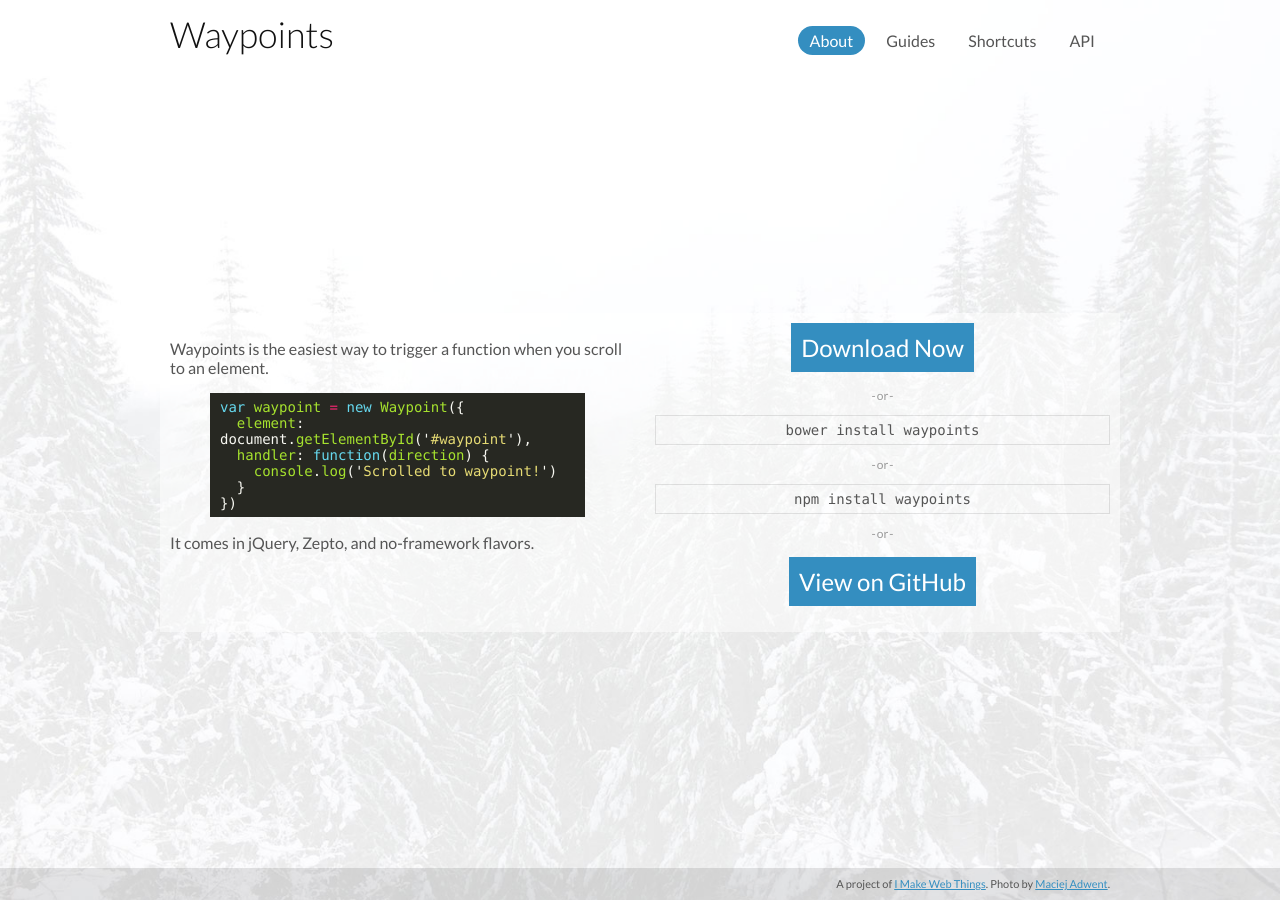
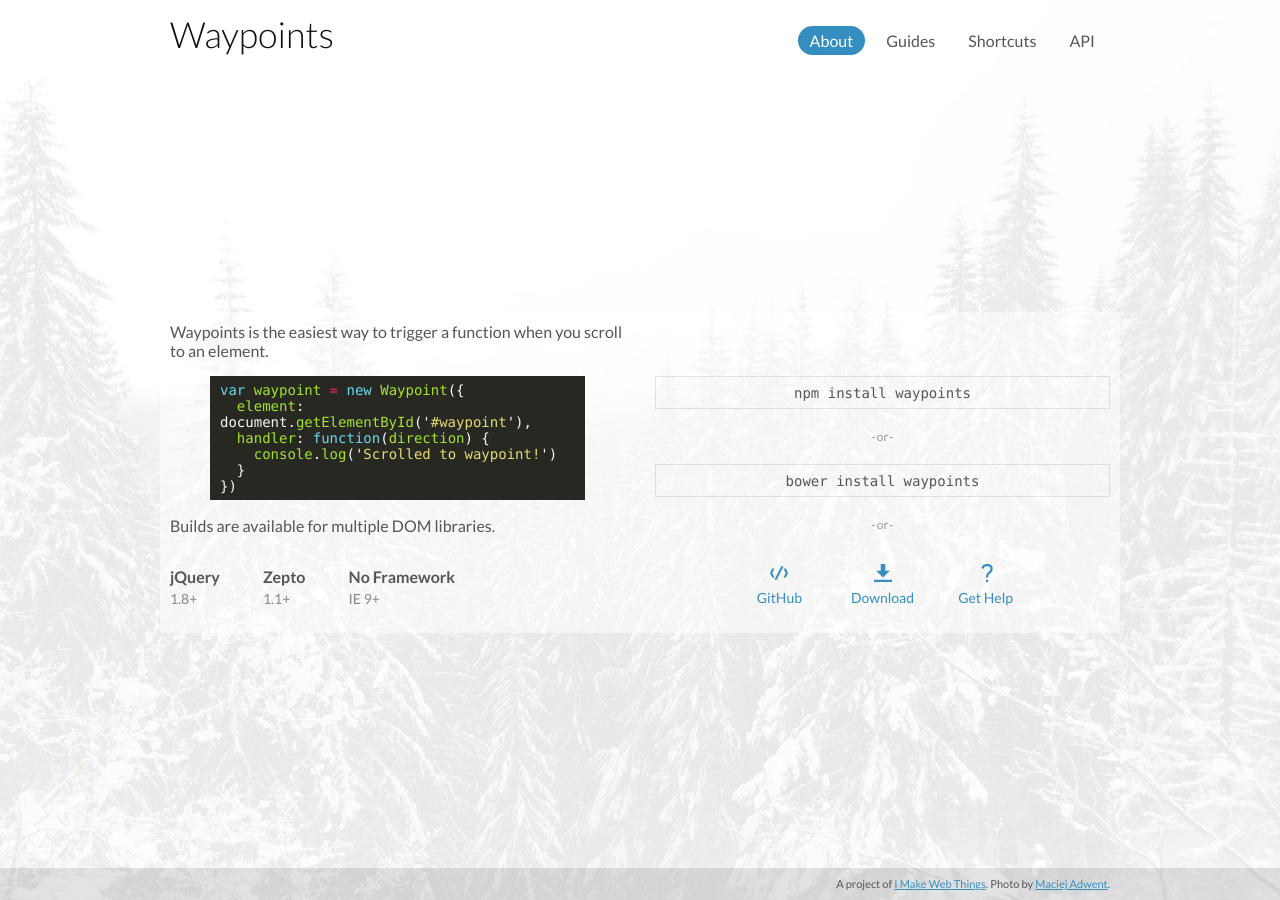
Before and after one commit to imakewebthings/waypoints, a Jekyll site: the page built from index.html, in a window 1280 px wide. Built offline with Jekyll 4.4.1, drawn with Linux system fonts in a browser that asks for light colours; nearby versions of some CDN libraries.

Commit message:
About page fixes

```diff
--- a/_scss/_monokai.scss
+++ b/_scss/_monokai.scss
@@ -1,6 +1,6 @@
 .highlight { background: rgb(39,40,34); color: #f8f8f2; }
 .highlight + .highlight { border-top:1px solid rgba(255,255,255,.3); }
-.highlight pre { white-space:pre-wrap; }
+.highlight pre { white-space:pre-wrap; word-wrap:break-word; }
 .highlight pre code { white-space:pre-wrap; padding:0; }
 .highlight .hll { background-color: #49483e }
 .highlight .c { color: #75715e } /* Comment */
--- a/css/styles.css
+++ b/css/styles.css
@@ -510,7 +510,8 @@
   border-top: 1px solid rgba(255, 255, 255, 0.3); }
 
 .highlight pre {
-  white-space: pre-wrap; }
+  white-space: pre-wrap;
+  word-wrap: break-word; }
 
 .highlight pre code {
   white-space: pre-wrap;
@@ -777,16 +778,60 @@
 .or {
   color: #999;
   font-size: 12px;
-  margin: 12px 0; }
+  margin: 20px 0; }
   .or:before, .or:after {
     content: '-';
     padding: 0 1px; }
 
 .one-liner {
-  border: 1px solid rgba(0, 0, 0, 0.1); }
+  border: 1px solid rgba(0, 0, 0, 0.1);
+  padding-top: 8px;
+  padding-bottom: 7px; }
 
-.download p:first-child, .introduction p:first-child {
+.introduction p:first-child {
   margin-top: 0; }
+
+.about-links {
+  list-style: none;
+  padding: 0;
+  margin-top: 32px; }
+  .about-links > li {
+    display: inline-block; }
+  .about-links a {
+    display: block;
+    text-decoration: none;
+    font-size: 14px;
+    width: 100px; }
+    .about-links a span {
+      display: block;
+      margin-top: 4px; }
+    .about-links a:hover svg {
+      fill: #68a42b; }
+  .about-links svg {
+    width: 18px;
+    height: 18px;
+    fill: #348ec0; }
+
+.flavor-requirements {
+  list-style: none;
+  padding: 0;
+  display: inline-block; }
+  .flavor-requirements > li {
+    display: inline-block;
+    padding-left: 40px;
+    font-size: 14px;
+    color: #888; }
+    .flavor-requirements > li:first-child {
+      padding-left: 0; }
+  .flavor-requirements span {
+    display: block;
+    font-size: 16px;
+    font-weight: bold;
+    padding-bottom: 4px;
+    color: #555; }
+  .flavor-requirements .jquery svg {
+    width: 120px;
+    height: 30px; }
 
 @media (min-width: 660px) {
   .introduction {
@@ -797,9 +842,8 @@
   .download {
     float: right;
     width: 50%;
-    padding-left: 15px; }
-  .introduction p:first-child {
-    margin-top: 16px; } }
+    padding-left: 15px;
+    padding-top: 54px; } }
 
 .notifications {
   position: fixed;
--- a/index.html
+++ b/index.html
@@ -16,15 +16,48 @@
 })
 {% endhighlight %}
 
-    <p>It comes in jQuery, Zepto, and no-framework flavors.</p>
+    <p>Builds are available for multiple DOM libraries.</p>
+
+    <ul class="flavor-requirements">
+      <li>
+        <span>jQuery</span>
+        1.8+
+      </li>
+      <li>
+        <span>Zepto</span>
+        1.1+
+      </li>
+      <li>
+        <span>No Framework</span>
+        IE 9+
+      </li>
+    </ul>
   </section>
   <section class="download">
-    <p><a href="https://github.com/imakewebthings/waypoints/zipball/latest" class="large-button">Download Now</a></p>
+    <pre class="one-liner"><code>npm install waypoints</code></pre>
     <p class="or">or</p>
     <pre class="one-liner"><code>bower install waypoints</code></pre>
     <p class="or">or</p>
-    <pre class="one-liner"><code>npm install waypoints</code></pre>
-    <p class="or">or</p>
-    <p><a href="https://github.com/imakewebthings/waypoints" class="large-button">View on GitHub</a></p>
+
+    <ul class="about-links">
+      <li>
+        <a href="https://github.com/imakewebthings/waypoints">
+          {% include code.svg %}
+          <span>GitHub</span>
+        </a>
+      </li>
+      <li>
+        <a href="https://github.com/imakewebthings/waypoints/zipball/latest">
+          {% include data-transfer-download.svg %}
+          <span>Download</span>
+        </a>
+      </li>
+      <li>
+        <a href="http://stackoverflow.com/questions/tagged/jquery-waypoints">
+          {% include question-mark.svg %}
+          <span>Get Help</span>
+        </a>
+      </li>
+    </ul>
   </section>
 </main>
```
Also changed, not shown: _scss/_about.scss (+68 -6 lines), _includes/code.svg (added), _includes/data-transfer-download.svg (added), _includes/question-mark.svg (added).
